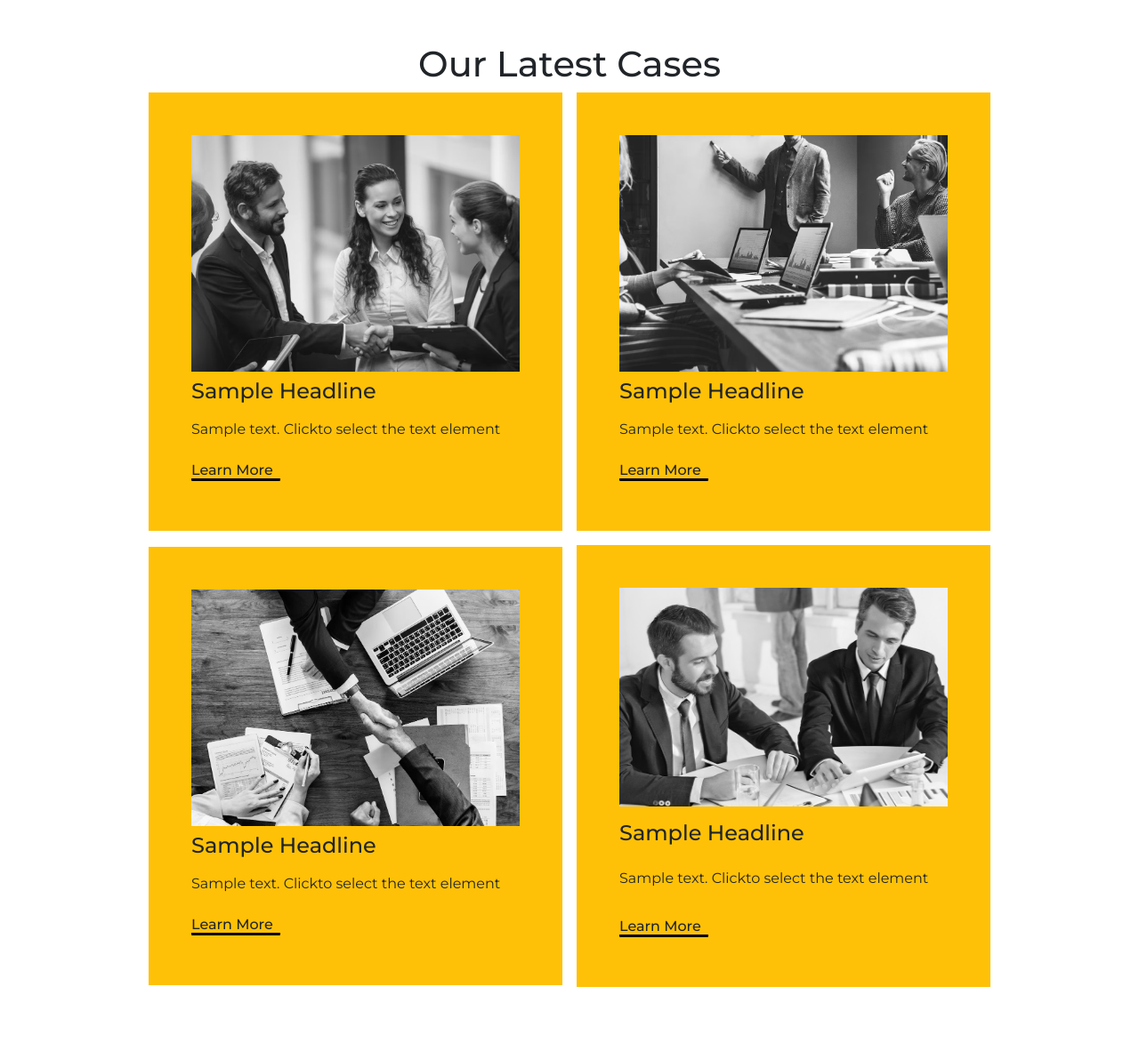
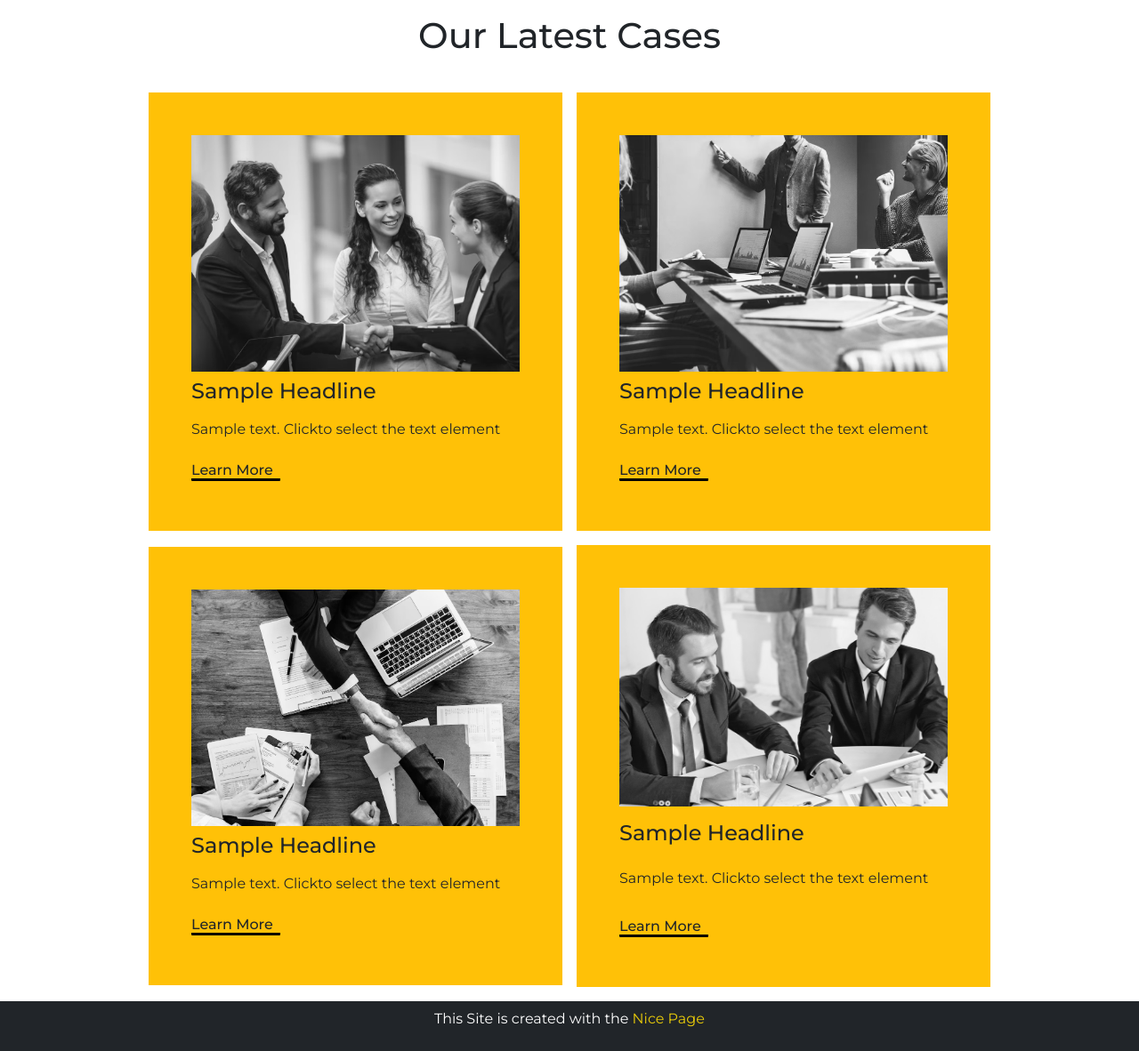
Before and after one commit to Sawsanrashad/Task1, a plain HTML site: page index.html in a window 1280 px wide. Shown: the whole page at 89% size. Before the commit the page ends 1158 px from the top, so only its background shows below. Drawn offline with nearby package versions, Linux system fonts and the light colour scheme.

Commit message:
first commit

```diff
--- a/index.html
+++ b/index.html
@@ -24,24 +24,28 @@
 				border-bottom: 3px solid black;
 				width: 100px;
 				border-radius: 1px;
-			}
+			} footer p{
+                color: white;
+            }
+            footer p span{
+                color: rgb(234, 204, 9);
+            }
 		</style>
 	</head>
 	<body>
-		<div class="p-5">
-			<h1 class="text-center">Our Latest Cases</h1>
-			<div class="col-12 d-flex flex-column gap-3">
+			<h1 class="text-center p-3">Our Latest Cases</h1>
+			<div class="col-12 d-flex flex-column gap-3 p-3">
 				<div
 					class="d-flex col-12 flex-lg-row flex-column container justify-content-center align-items-center gap-3"
 				>
 					<div class="bg-warning col-5 d-flex flex-column p-5 gap-2">
-						<img src="./images/4534.jpg" alt="" class="w-100"/>
+						<img src="./images/4534.jpg" alt="" class="w-100" />
 						<h4 class="font-family-Montserrat">Sample Headline</h4>
 						<p>Sample text. Clickto select the text element</p>
 						<h6>Learn More</h6>
 					</div>
 					<div class="bg-warning col-5 d-flex flex-column p-5 gap-2">
-						<img src="./images/6546.jpg" alt="" class="w-100"/>
+						<img src="./images/6546.jpg" alt="" class="w-100" />
 						<h4>Sample Headline</h4>
 						<p>Sample text. Clickto select the text element</p>
 						<h6>Learn More</h6>
@@ -51,21 +55,26 @@
 					class="d-flex col-12 flex-lg-row flex-column container justify-content-center align-items-center gap-3"
 				>
 					<div class="bg-warning col-5 d-flex flex-column p-5 gap-2">
-						<img src="./images/001.jpg" alt=""class="w-100 "/>
+						<img src="./images/001.jpg" alt="" class="w-100" />
 						<h4>Sample Headline</h4>
 						<p>Sample text. Clickto select the text element</p>
 						<h6>Learn More</h6>
 					</div>
-					<div class="bg-warning col-5 d-flex flex-column p-5 gap-3 h-100" >
-						<img src="./images/908.jpg" alt="" class="w-100"
-                        />
+					<div
+						class="bg-warning col-5 d-flex flex-column p-5 gap-3 h-100"
+					>
+						<img src="./images/908.jpg" alt="" class="w-100" />
 						<h4>Sample Headline</h4>
 						<p>Sample text. Clickto select the text element</p>
 						<h6>Learn More</h6>
 					</div>
 				</div>
 			</div>
-		</div>
+			<footer
+				class=" col-12 bg-dark d-flex justify-content-center align-items-center p-2"
+			>
+				<p>This Site is created with the <span> Nice Page</span></p>
+			</footer>
 		<script
 			src="https://cdn.jsdelivr.net/npm/bootstrap@5.3.3/dist/js/bootstrap.bundle.min.js"
 			integrity="sha384-YvpcrYf0tY3lHB60NNkmXc5s9fDVZLESaAA55NDzOxhy9GkcIdslK1eN7N6jIeHz"
```
